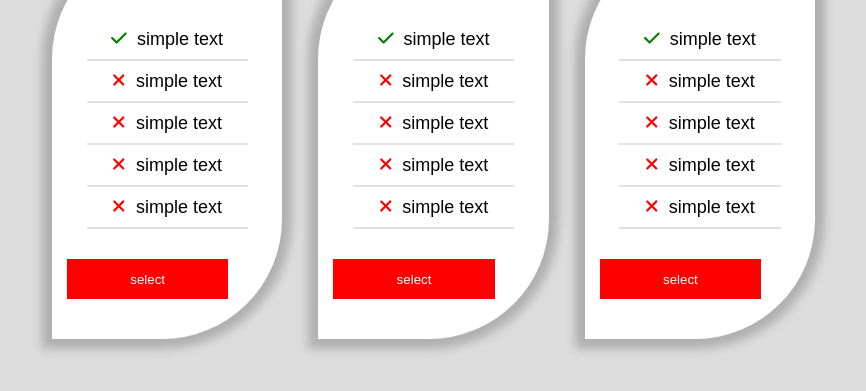
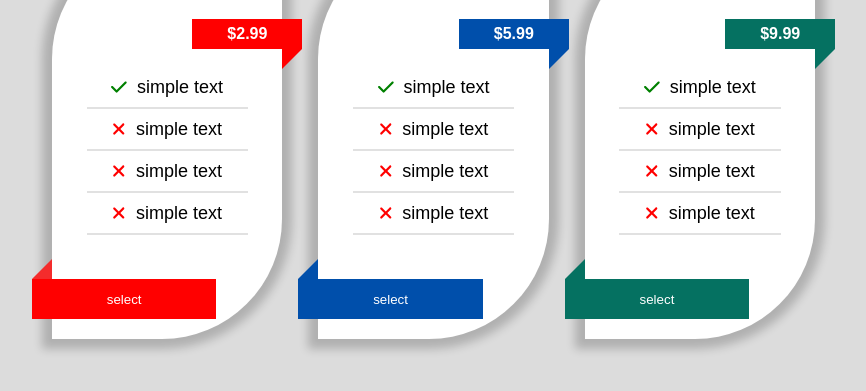
Before and after one commit to Nazeerkhan1234/pricing-table, a plain HTML site: page index.html in a window 1280 px wide. Shown: the part 131-522 px from the top of the page, without its empty margins (204-1070 px from the left). Drawn offline with Linux system fonts and the light colour scheme.

Commit message:
pricing table style

```diff
--- a/index.html
+++ b/index.html
@@ -17,38 +17,50 @@
     <div class="z">
       <div class="x">
         <h1 style="color: #ff072f">Basic</h1>
+        <h4 class="s">$2.99</h4>
+        <div class="red1"></div>
+        <ul>
+          <li><i class="fa-solid fa-check green"></i>simple text</li>
+          <!-- <li><i class="fa-solid fa-xmark red"></i>simple text</li> -->
+          <li><i class="fa-solid fa-xmark red"></i>simple text</li>
+          <li><i class="fa-solid fa-xmark red"></i>simple text</li>
+          <li><i class="fa-solid fa-xmark red"></i>simple text</li>
+        </ul>
+
+        <button>select
+          <div class="box"></div>
+        </button>
+
+      </div>
+
+      <div class="x">
+        <h1 style="color: #004fab">Standard</h1>
+        <h4 class="s" style="background-color: #004fab;">$5.99</h4>
+        <div class="h2"></div>
         <ul>
           <li><i class="fa-solid fa-check green"></i>simple text</li>
           <li><i class="fa-solid fa-xmark red"></i>simple text</li>
           <li><i class="fa-solid fa-xmark red"></i>simple text</li>
           <li><i class="fa-solid fa-xmark red"></i>simple text</li>
-          <li><i class="fa-solid fa-xmark red"></i>simple text</li>
         </ul>
-        <button>select</button>
+        <button  style="background-color: #004fab;">select
+          <div class="box2"></div>
+        </button>
       </div>
 
       <div class="x">
-        <h1 style="color: #004fab">Standard</h1>
+        <h1 style="color: #54bbb1">Premium</h1>
+        <h4 class="s" style="background-color:#057161 ;">$9.99</h4>
+        <div class="pre"></div>
         <ul>
           <li><i class="fa-solid fa-check green"></i>simple text</li>
           <li><i class="fa-solid fa-xmark red"></i>simple text</li>
           <li><i class="fa-solid fa-xmark red"></i>simple text</li>
           <li><i class="fa-solid fa-xmark red"></i>simple text</li>
-          <li><i class="fa-solid fa-xmark red"></i>simple text</li>
         </ul>
-        <button>select</button>
-      </div>
-
-      <div class="x">
-        <h1 style="color: #54bbb1">Premium</h1>
-        <ul>
-          <li><i class="fa-solid fa-check green"></i>simple text</li>
-          <li><i class="fa-solid fa-xmark red"></i>simple text</li>
-          <li><i class="fa-solid fa-xmark red"></i>simple text</li>
-          <li><i class="fa-solid fa-xmark red"></i>simple text</li>
-          <li><i class="fa-solid fa-xmark red"></i>simple text</li>
-        </ul>
-        <button>select</button>
+        <button style="background-color:#057161 ";>select
+          <div class="box3"></div>
+        </buttonstyle=>
       </div>
     </div>
     <script
--- a/style.css
+++ b/style.css
@@ -26,7 +26,7 @@ body{
     list-style: none;
     width: 70%;
     padding: 0px;
-    margin: auto;
+    margin:70px auto;
 }
 .z ul>li{
     height: 40px;
@@ -47,12 +47,65 @@ margin-right: 10px;
 }
  button{
     color: white;
-    width: 70%;
+    width: 80%;
     height: 40px;
     background-color: red;
-    left: 15px;
-    bottom: 40px;
+    left: -20px;
+    bottom: 20px;
     border: none;
     /* border-top-left-radius: 40px; */
     position: absolute;
 }
+.box{
+    border-bottom: 20px solid rgb(244, 44, 44);
+    border-left: 20px solid transparent ;
+    position:absolute ;
+    left: 0px;
+    bottom: 40px;
+}
+.box2{
+    border-bottom: 20px solid #004fab;
+    border-left: 20px solid transparent ;
+    position:absolute ;
+    left: 0px;
+    bottom: 40px;
+}
+.box3{
+    border-bottom: 20px solid #057161;
+    border-left: 20px solid transparent ;
+    position:absolute ;
+    left: 0px;
+    bottom: 40px;
+}
+.s{
+    position: absolute;
+    width: 110px;
+    height: 30px;
+    line-height: 30px;
+    color: white;
+    margin: 40px 0px 0px 0px;
+    background-color: red;
+    top: 40px;
+    right: -20px;
+}
+.red1{
+    border-top:20px solid red ;
+    border-right: 20px solid transparent;
+    position: absolute;
+    right: -20px;
+    top: 110px;
+}
+.h2{
+    border-top:20px solid #004fab ;
+    border-right: 20px solid transparent;
+    position: absolute;
+    right: -20px;
+    top: 110px;
+}
+.pre{
+    border-top:20px solid  #057161;
+    border-right: 20px solid transparent;
+    position: absolute;
+    right: -20px;
+    top: 110px;
+}
```
